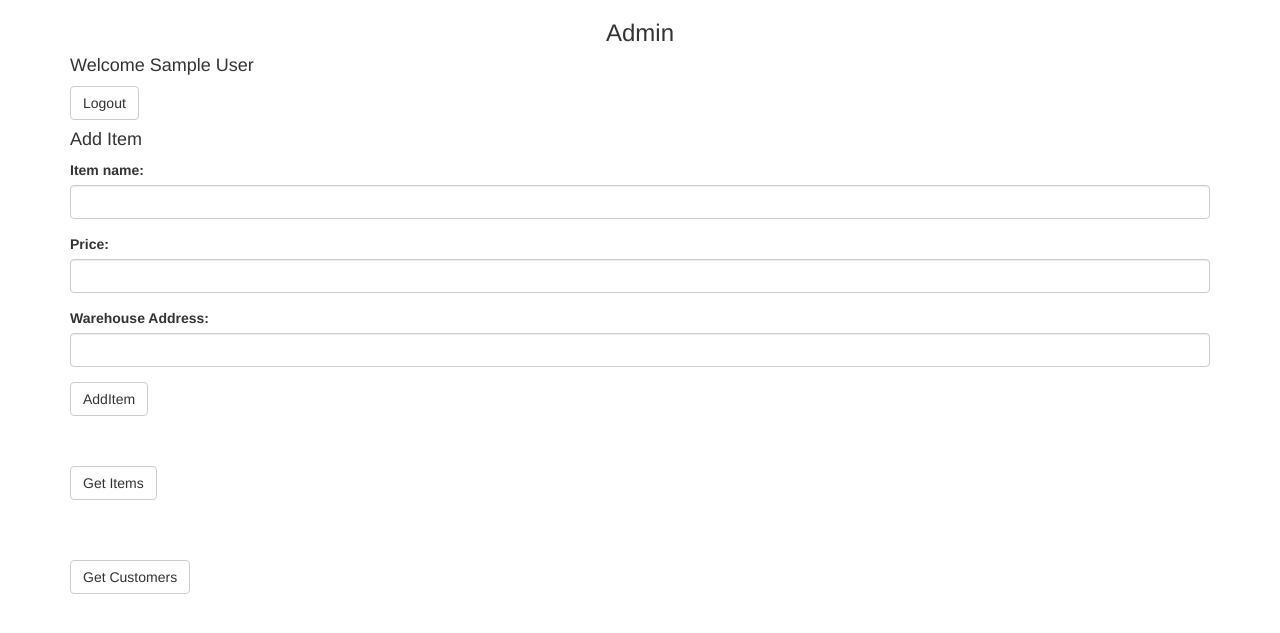
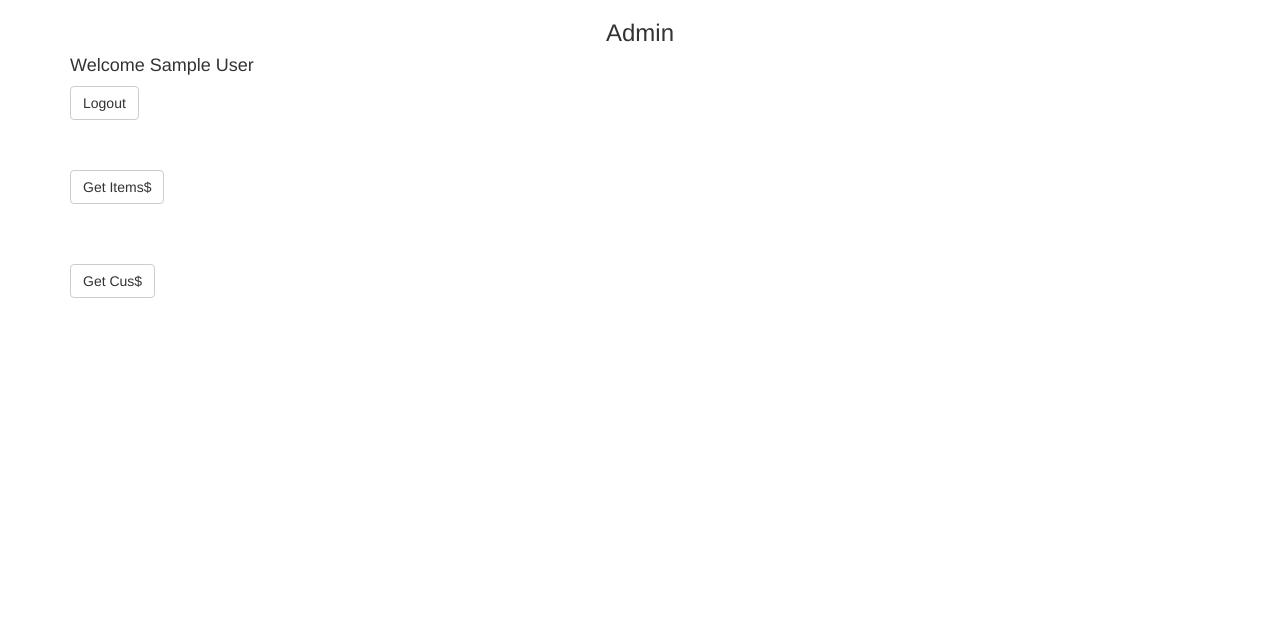
Before and after one commit to Trevash/IT350, a PHP site: page /admin.php in a window 1280 px wide. Shown: the top 633 px of the page. Run offline with PHP 8.4, Linux system fonts and the light colour scheme; the visitor is signed in with stand-in values (Sample User, id 1); a stand-in replaces the project's code that opens the database connection.

Commit message:
Made it look nicer

```diff
--- a/admin.php
+++ b/admin.php
@@ -1,3 +1,4 @@
+
 <?php
 
 include_once('dbConnection.php');
@@ -27,50 +28,53 @@ include_once('dbConnection.php');
         echo "<h4>Welcome ".$_SESSION['userName']."</h4>";
       }
       else if (isset($_POST["addItem"])) {
-        echo "Adding item";
         $values['name'] = $_POST['name'];
         $values['price'] = $_POST['price'];
         $values['address'] = $_POST['address'];
 
-        $query = "INSERT INTO Product set name = :name, price = :price, warehouse_address = :warehouse_address;";
+        $query = "INSERT INTO `Product` (`id`, `name`, `price`, `warehouse_address`) VALUES (NULL, :name, :price, :address);";
         $Db->aquery($query, $values);
+
+        echo $_POST['name'];
+        echo $_POST['price'];
+        echo $_POST['address'];
       }
       else echo "Why is it here";
      ?>
     <form action="" method="post">
       <button type="submit" name="submit" class="btn btn-default">Logout</button>
     </form>
-
+<!--
     <h4>Add Item</h4>
       <form action="" method="post">
         <div class="form-group">
           <label for="name">Item name:</label>
-          <input type="text" class="form-control" id="name" name="name" required>
+<input type="text" class="form-control" id="name" name="name" require$
         </div>
         <div class="form-group">
           <label for="price">Price:</label>
-          <input type="text" class="form-control" id="price" name="price" required>
+          <input type="text" class="form-control" id="price" name="price" requi$
         </div>
         <div class="form-group">
           <label for="warehouseAddress">Warehouse Address:</label>
-          <input type="text" class="form-control" id="address" name="address" required>
+          <input type="text" class="form-control" id="address" name="address" r$
         </div>
-        <button type="submit" name="addItem" class="btn btn-default">AddItem</button>
+        <button type="submit" name="addItem" class="btn btn-default">AddItem</b$
       </form>
-
+-->
     <br/>
     <br/>
 
     <h4>
       <form action="" method="post">
-        <button type="submit" name="getItems" class="btn btn-default">Get Items</button>
+        <button type="submit" name="getItems" class="btn btn-default">Get Items$
       </form>
     </h4>
     <?php
       if (isset($_POST['getItems'])) {
         echo "Items";
         $query = "SELECT name, price, warehouse_address FROM Product;";
-        $result = $Db->rquery($query);
+$result = $Db->rquery($query);
         echo "<table border='2px'>";
         echo "<tr>";
         echo "<td>name</td>";
@@ -93,12 +97,12 @@ include_once('dbConnection.php');
 
   <h4>
     <form action="" method="post">
-      <button type="submit" name="getCustomers" class="btn btn-default">Get Customers</button>
+      <button type="submit" name="getCustomers" class="btn btn-default">Get Cus$
     </form>
   </h4>
   <?php
     if (isset($_POST['getCustomers'])) {
-      echo "Items";
+      echo "Customers";
       $query = "SELECT name, phone, email FROM Customer;";
       $result = $Db->rquery($query);
       echo "<table border='2px'>";
```
